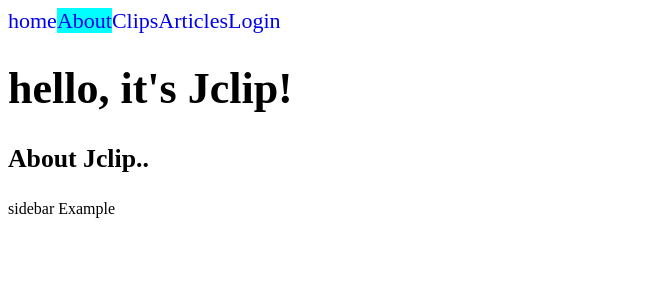
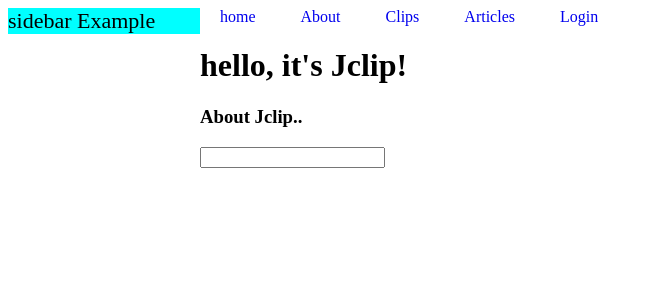
Before and after one commit to lee95292/Jclip-proto, a React (Create React App) app in the folder src/main/webapp/feapp/: page /about in a window 1280 px wide. Shown: the top 300 px of the page, without its empty margins (0-653 px from the left). Built offline with nearby package versions, Linux system fonts and the light colour scheme; the HTML template or start-up script is replaced by a standard one.

Commit message:
[Add] Add frame css

```diff
--- a/src/main/webapp/WEB-INF/index.html
+++ b/src/main/webapp/WEB-INF/index.html
@@ -6,7 +6,7 @@
 </head>
 <body>
 	<div id="root"></div>
-dd
 	<script src="/static/js/main.bundle.js"></script>
+	(this served from web-inf/)
 </body>
 </html>
--- a/src/main/webapp/feapp/src/App.css
+++ b/src/main/webapp/feapp/src/App.css
@@ -2,6 +2,3 @@
     font-size:30px;
 
 }
-.Navbar{
-    font-size:22px;
-}
--- a/src/main/webapp/feapp/src/components/common/navbar/navStyle.css
+++ b/src/main/webapp/feapp/src/components/common/navbar/navStyle.css
@@ -1,11 +1,14 @@
-nav-container{
-    display: flex;
+.Navbar a{
+    text-decoration: none;
+    padding: 20px 10px 20px 10px;
+    margin: 5px 15px 5px 10px;
+
 }
 
-a{
-    text-decoration: none;
+.Navbar a .active{
+    background-color: aqua;
 }
 
-.active{
-    background-color: aqua;
+.Navbar a:hover{
+    background-color: cadetblue;
 }
--- /dev/null
+++ b/src/main/webapp/feapp/src/components/common/sidebar/sidebar.css
@@ -0,0 +1,6 @@
+.Sidebar{
+    background-color:aqua;
+    width:15%;
+    height:100%;
+    font-size:22px;
+}
--- a/src/main/webapp/feapp/src/components/common/sidebar/sidebar.jsx
+++ b/src/main/webapp/feapp/src/components/common/sidebar/sidebar.jsx
@@ -1,5 +1,5 @@
 import React from 'react';
-
+import './sidebar.css';
 class Sidebar extends React.Component{
     render(){
         return(
--- a/src/main/webapp/feapp/src/components/contents/about.jsx
+++ b/src/main/webapp/feapp/src/components/contents/about.jsx
@@ -7,6 +7,7 @@ class About extends React.Component{
                 <h1>hello, it's Jclip!</h1>
 
                 <h3>About Jclip..</h3>
+                <input type="text"/>
             </div>
         );
     }
--- /dev/null
+++ b/src/main/webapp/feapp/src/index.css
@@ -0,0 +1,3 @@
+#root{
+    display: flex;
+}
--- a/src/main/webapp/feapp/src/index.js
+++ b/src/main/webapp/feapp/src/index.js
@@ -2,12 +2,17 @@ import React from 'react';
 import ReactDom from 'react-dom';
 import Sidebar from 'components/common/sidebar/sidebar.jsx';
 import Navbar from 'components/common/navbar/navbar.jsx';
+import './index.css';
 class MainViewApp extends React.Component {
+    componentDidMount(){
+        document.body.style.width="100%"
+        document.body.style.height="100%"
+    }
     render() {
         return (
             <>
+                <Sidebar />
                 <Navbar />
-                <Sidebar />
             </>
         );
     }
```
Also changed, not shown: src/main/resources/static/js/main.bundle.js, 1 other file (tests, documents, lock files or other folders).
